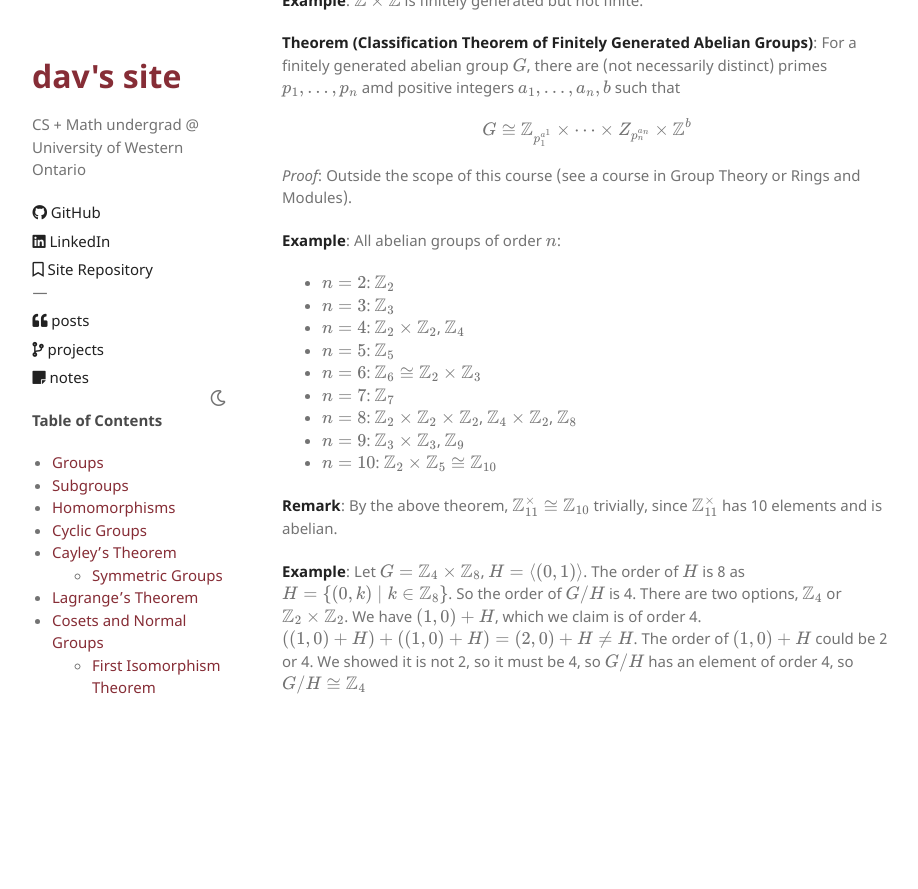
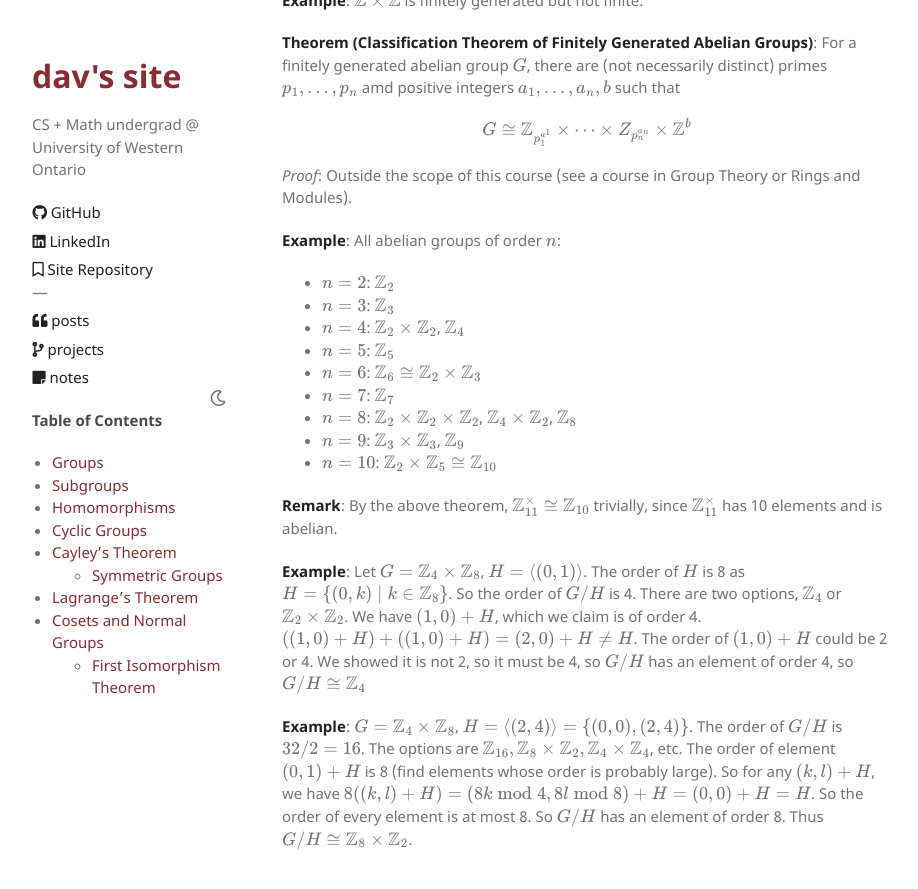
Before and after one commit to davidtranhq/davidtranhq.github.io, a Jekyll site: the page built from notes/abstract-algebra/groups.md, in a window 1280 px wide and 900 px high, scrolled down 13961 px. Shown: the top 889 px of the window, without its empty margins (153-1071 px from the left). Built offline with Jekyll 4.4.1, drawn with Linux system fonts in a browser that asks for light colours; formulas are drawn with MathJax 3; our own code applies the rules of GitHub Pages for plain Markdown files; before the commit the page ends 14706 px from its top, so only the background shows below that.

Commit message:
Finish groups

```diff
--- a/notes/abstract-algebra/groups.md
+++ b/notes/abstract-algebra/groups.md
@@ -532,3 +532,5 @@ $$
 **Remark**: By the above theorem, $\mathbb Z_{11}^\times \cong \mathbb Z_{10}$ trivially, since $\mathbb Z_{11}^\times$ has 10 elements and is abelian.
 
 **Example**: Let $G = \mathbb Z_4 \times \mathbb Z_8$, $H = \langle (0, 1) \rangle$. The order of $H$ is 8 as $H = \lbrace (0, k) \mid k \in \mathbb Z_8 \rbrace$. So the order of $G/H$ is 4. There are two options, $\mathbb Z_4$ or $\mathbb Z_2 \times \mathbb Z_2$. We have $(1, 0) + H$, which we claim is of order 4. $((1, 0) + H) + ((1, 0) + H) = (2, 0) + H \neq H$. The order of $(1, 0) + H$ could be 2 or 4. We showed it is not 2, so it must be 4, so $G/H$ has an element of order 4, so $G/H \cong \mathbb Z_4$
+
+**Example**: $G = \mathbb Z_4 \times \mathbb Z_8$, $H = \langle(2, 4)\rangle = \lbrace (0, 0), (2, 4) \rbrace$. The order of $G/H$ is $32/2 = 16$. The options are $\mathbb Z_{16}, \mathbb Z_8 \times \mathbb Z_2, \mathbb Z_4 \times \mathbb Z_4$, etc. The order of element $(0, 1) + H$ is 8 (find elements whose order is probably large). So for any $(k, l) + H$, we have $8((k, l) + H) = (8k \bmod 4, 8l \bmod 8) + H = (0, 0) + H = H$. So the order of every element is at most 8. So $G/H$ has an element of order 8. Thus $G/H \cong \mathbb Z_8 \times \mathbb Z_2$.
```
